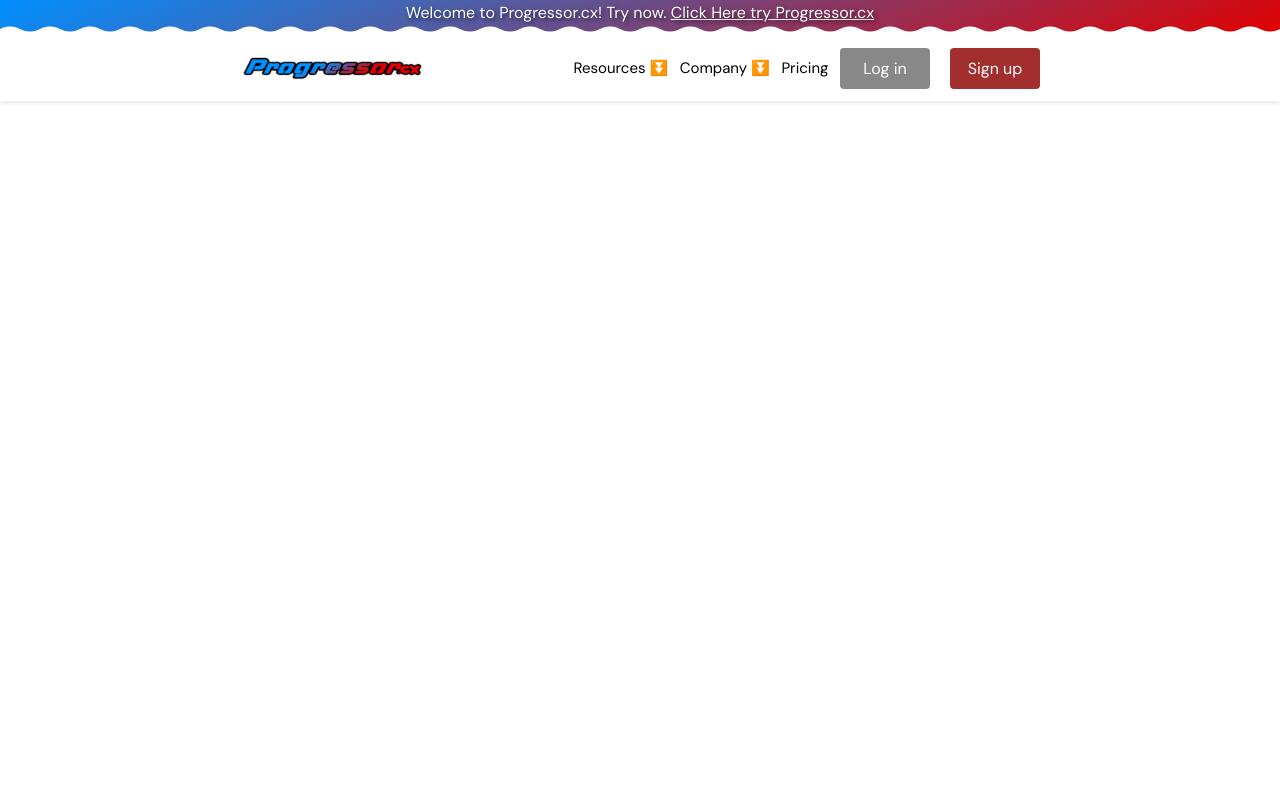
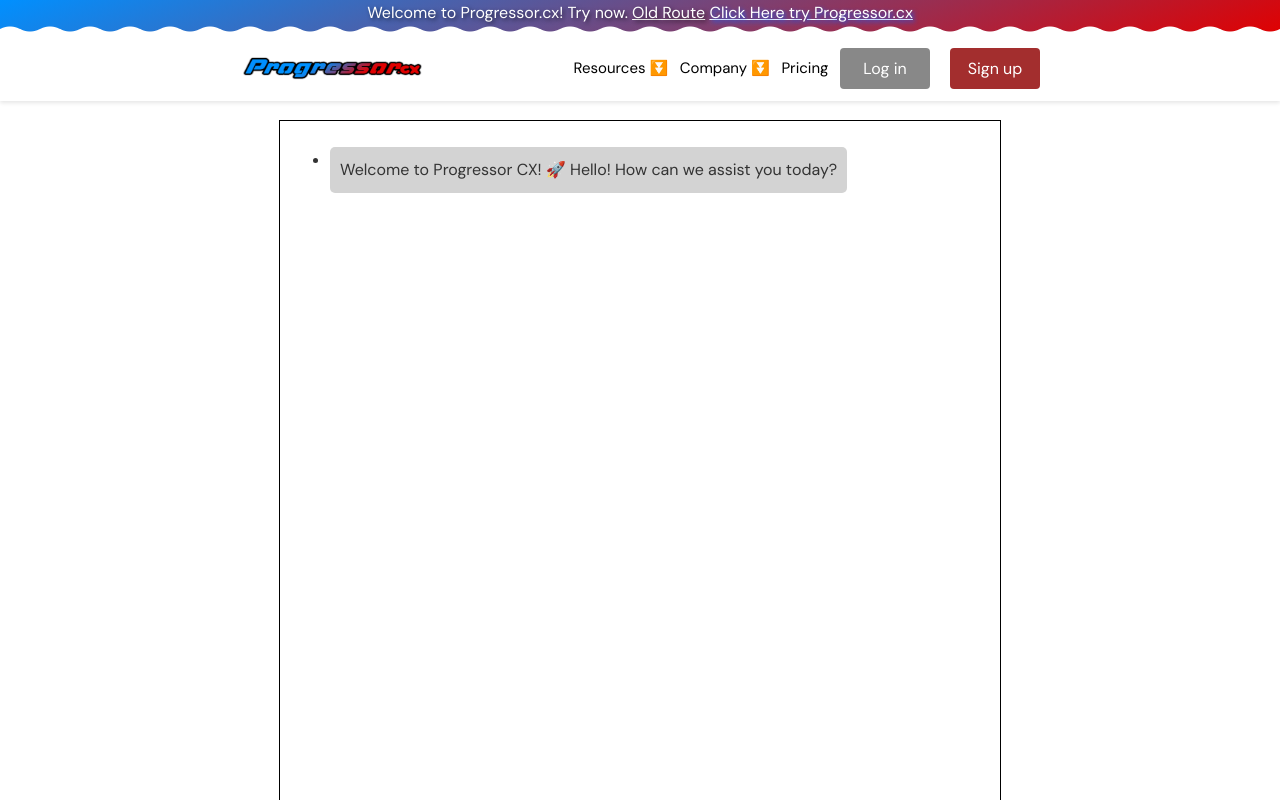
Before and after one commit to hunterjreid/Progressor.cx, a Vue app in the folder client/: page /chat2 in a window 1280 px wide. Built offline with nearby package versions, Linux system fonts and the light colour scheme; a small style sheet from the web is missing.

Commit message:
palm AI by google section added under temp/chat2

```diff
--- a/client/src/App.vue
+++ b/client/src/App.vue
@@ -8,6 +8,8 @@
             Welcome to Progressor.cx! Try now.
             <a>
               <router-link style="color: white" @click="closeMenu" to="/chat"
+                >Old Route</router-link
+              >  <router-link style="color: white" @click="closeMenu" to="/chat2"
                 >Click Here try Progressor.cx</router-link
               ></a
             >
--- a/client/src/router.js
+++ b/client/src/router.js
@@ -18,11 +18,17 @@ import YoobeeTestView from './views/YoobeeTestView.vue'
 import SignupView from './views/Signup.vue'
 import LoginView from './views/LoginScreen.vue'
 import NewHomeLanding from './views/NewHomeLanding.vue'
+import NewChatView from './views/NewChatView.vue'
 const routes = [
     {
       path: '/',
       name: 'NewHomeLanding',
       component: NewHomeLanding,
+    },
+    {
+      path: '/chat2',
+      name: 'NewChatView',
+      component: NewChatView,
     },
 
     {
--- /dev/null
+++ b/client/src/views/NewChatView.vue
@@ -0,0 +1,153 @@
+<template>
+  <div class="mainer">
+    <div class="dm-box" ref="dmBox">
+      <ul>
+        <li v-for="message in conversationHistory" :key="message.id">
+          <div class="message-bubble" :class="{ 'sent': message.type === 'sent', 'received': message.type === 'received' }">
+            {{ message.content }}
+          </div>
+        </li>
+        <li v-if="progressorThinking" class="message-bubble received thinking-bubble">
+          Progressor is thinking...
+        </li>
+      </ul>
+    </div>
+    <input type="text" v-model="inputMessage" placeholder="Enter your message here..." />
+    <button @click="sendMessage">Send</button>
+  </div>
+</template>
+
+<script>
+import axios from 'axios';
+
+export default {
+  name: 'ChatView',
+
+  data() {
+    return {
+      conversationHistory: [
+        { content: 'Welcome to Progressor CX! 🚀 Hello! How can we assist you today?', type: 'received', id: 0 },
+      ],
+      inputMessage: '',
+      progressorThinking: false,
+    };
+  },
+
+  mounted() {
+    const chatBox = this.$refs.dmBox;
+    chatBox.scrollTop = chatBox.scrollHeight;
+  },
+
+  methods: {
+    async sendMessage() {
+      if (this.inputMessage.trim() === '' ||    this.progressorThinking == true) {
+        return;
+      }
+      var chatBoxe = this.$refs.dmBox;
+      chatBoxe.scrollTop = chatBoxe.scrollHeight;
+      this.conversationHistory.push({ content: this.inputMessage, type: 'sent', id: this.conversationHistory.length });
+
+      this.progressorThinking = true;
+
+      try {
+        const apiKey = 'AIzaSyBnPIudljsNoAx5XP8Gh_K8lFEsdWZXX0c'; // Replace with your API key
+        const bisonUrl = 'https://generativelanguage.googleapis.com/v1beta3/models/chat-bison-001:generateMessage';
+
+        const requestData = {
+          prompt: {
+
+
+            context: 'You are a Cybersecurity Chat bot called Progressor.cx Oringally created for incident responce but I can do alot of cyber stuff and read code, Created by HUnter Reid from Yoobee Colleges in Auckland NZ',
+          examples: [],
+          messages: [{ content: this.inputMessage }],
+
+            // examples: [
+            //   {
+            //     input: {
+            //       content: "Hey, I think I'm getting a cyber attack. My database is Apache2, and it's saying that Apache24 and mod_php82 won't start up at all.",
+            //     },
+            //     output: {
+            //       content: "As Progressor, I suggest delving into your server logs to investigate any unusual activities..."
+            //     },
+            //   },
+            // ],
+            // messages: [...this.conversationHistory, this.inputMessage],
+          },
+          temperature: 0.25,
+          top_k: 40,
+          top_p: 0.95,
+          candidate_count: 1,
+        };
+
+        const response = await axios.post(bisonUrl + `?key=${apiKey}`, requestData, {
+          headers: {
+            'Content-Type': 'application/json',
+          },
+        });
+
+        const candidates = response.data.candidates;
+        this.conversationHistory.push({ content: candidates[0].content, type: 'received', id: this.conversationHistory.length });
+
+        this.progressorThinking = false;
+        this.inputMessage = '';
+      } catch (error) {
+        console.error('Error sending API request:', error);
+        this.progressorThinking = false;
+      }
+      const chatBox = this.$refs.dmBox;
+      chatBox.scrollTop = chatBox.scrollHeight;
+    },
+  },
+};
+</script>
+
+<style scoped>
+.mainer {
+  text-align: center;
+  display: flex;
+  flex-direction: column;
+  align-content: center;
+  align-items: center;
+  margin: 20px;
+}
+.dm-box {
+  width: 700px;
+  height: 800px;
+  border: 1px solid black;
+  padding: 10px;
+  overflow-y: scroll;
+}
+
+.message-bubble {
+  margin-bottom: 10px;
+  padding: 10px;
+  border-radius: 5px;
+}
+
+.sent {
+  background-color: lightblue;
+  float: right;
+}
+
+.received {
+  background-color: lightgray;
+  float: left;
+}
+
+.thinking-bubble {
+  background-color: #f0f0f0;
+  animation: pulse 1s infinite;
+}
+
+@keyframes pulse {
+  0% {
+    opacity: 1;
+  }
+  50% {
+    opacity: 0.5;
+  }
+  100% {
+    opacity: 1;
+  }
+}
+</style>
```
